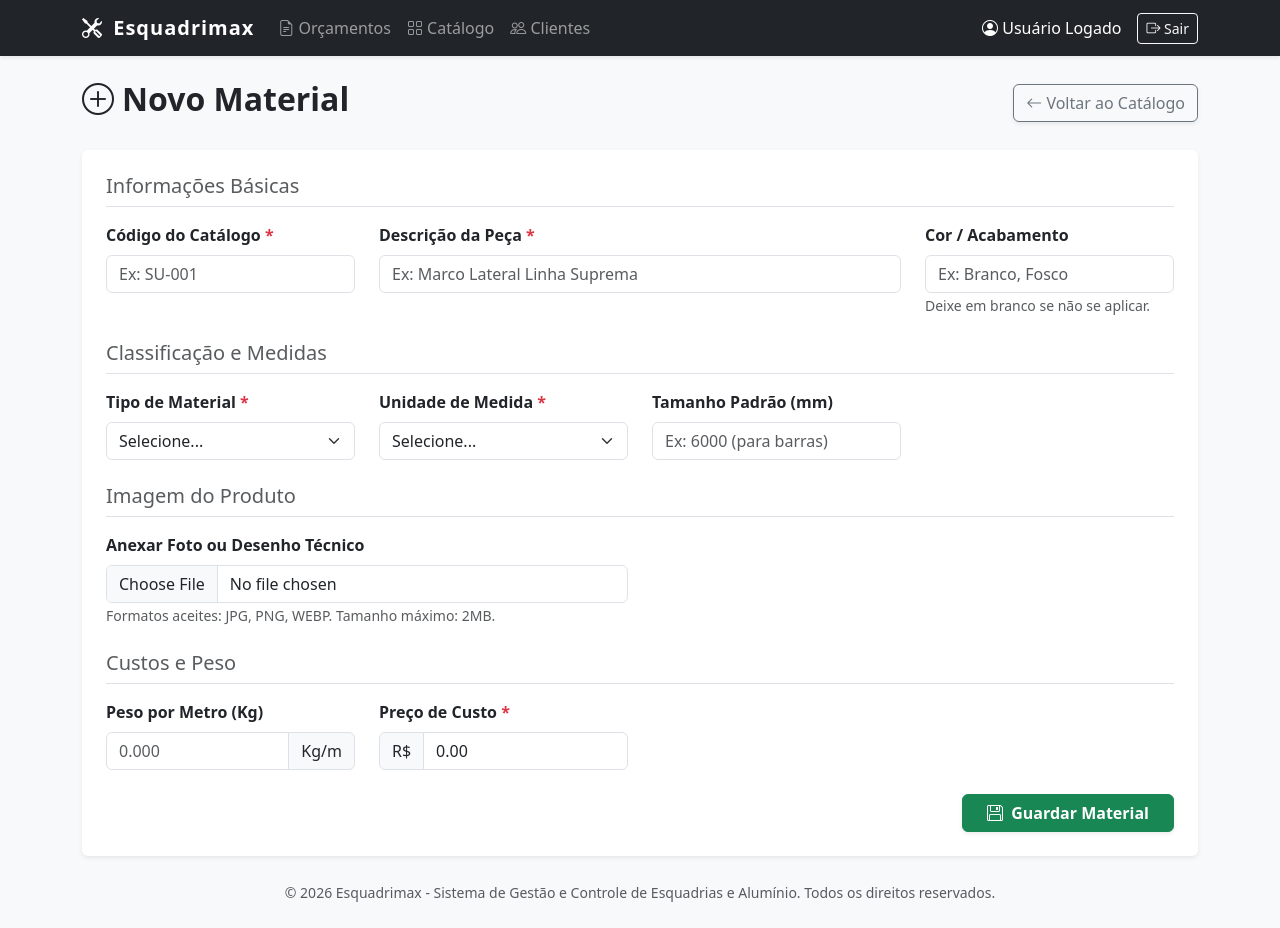
After one commit to heitorf100/tccDefinitivo, a Laravel app: page /materiais/create in a window 1280 px wide. The commit adds this page. Run offline with Laravel 12, Linux system fonts and the light colour scheme.

Commit message:
feat: implementa CRUD de Materiais do Catálogo com upload de imagens

```diff
--- /dev/null
+++ b/app/Http/Controllers/MaterialController.php
@@ -0,0 +1,85 @@
+<?php
+
+namespace App\Http\Controllers;
+
+use App\Models\Catalogo\Material;
+use App\Http\Requests\MaterialFormRequest;
+use Illuminate\Http\Request;
+
+class MaterialController extends Controller
+{
+    /**
+     * Display a listing of the resource.
+     */
+    public function index()
+    {
+        $materiais = Material::orderBy('descricao')->get();
+        return view('materiais.index', compact('materiais'));
+    }
+
+    /**
+     * Show the form for creating a new resource.
+     */
+    public function create()
+    {
+        return view('materiais.create');
+    }
+
+    /**
+     * Store a newly created resource in storage.
+     */
+    public function store(MaterialFormRequest $request)
+    {
+        // 1. Recebe os dados já validados (incluindo a verificação de 2MB)
+        $dados = $request->validated();
+
+        // 2. Verifica se a imagem foi enviada e se é válida
+        if ($request->hasFile('imagem') && $request->file('imagem')->isValid()) {
+            // Guarda o ficheiro na pasta 'storage/app/public/materiais'
+            $caminho = $request->imagem->store('materiais', 'public');
+            // Adiciona o caminho da imagem no array de dados a serem salvos
+            $dados['imagem'] = $caminho;
+        }
+
+        // 3. Salva no banco de dados
+        Material::create($dados);
+
+        return redirect()->to('/materiais')->with('sucesso', 'Material cadastrado com sucesso!');
+    }
+
+    /**
+     * Display the specified resource.
+     */
+    public function show(Material $material)
+    {
+        return view('materiais.show', compact('material'));
+    }
+
+    /**
+     * Show the form for editing the specified resource.
+     */
+    public function edit(Material $material)
+    {
+        return view('materiais.edit', compact('material'));
+    }
+
+    /**
+     * Update the specified resource in storage.
+     */
+    public function update(MaterialFormRequest $request, Material $material)
+    {
+        $material->update($request->validated());
+
+        return redirect()->to('/materiais')->with('sucesso', 'Material atualizado com sucesso!');
+    }
+
+    /**
+     * Remove the specified resource from storage.
+     */
+    public function destroy(Material $material)
+    {
+        $material->delete();
+
+        return redirect()->to('/materiais')->with('sucesso', 'Material removido com sucesso!');
+    }
+}
--- a/resources/views/layouts/app.blade.php
+++ b/resources/views/layouts/app.blade.php
@@ -3,7 +3,7 @@
 <head>
     <meta charset="UTF-8">
     <meta name="viewport" content="width=device-width, initial-scale=1.0">
-    <title>SGEA - Gestão de Esquadrias</title>
+    <title>Esquadrimax - Gestão de Esquadrias</title>
 
     <!-- CSS do Bootstrap 5 (Via CDN) -->
     <link href="https://cdn.jsdelivr.net/npm/bootstrap@5.3.2/dist/css/bootstrap.min.css" rel="stylesheet">
@@ -21,8 +21,8 @@
     <!-- Menu Superior (Navbar) -->
     <nav class="navbar navbar-expand-lg navbar-dark bg-dark mb-4 shadow-sm">
         <div class="container">
-            <a class="navbar-brand" href="/">
-                <i class="bi bi-tools"></i> SGEA
+            <a class="navbar-brand fw-bold text-white" href="/clientes">
+                <i class="bi bi-tools me-1"></i> Esquadrimax
             </a>
             <button class="navbar-toggler" type="button" data-bs-toggle="collapse" data-bs-target="#menuPrincipal">
                 <span class="navbar-toggler-icon"></span>
@@ -56,9 +56,8 @@
     </main>
 
     <!-- Rodapé -->
-    <footer class="text-center text-muted mt-5 pb-3">
-        <hr>
-        <small>&copy; {{ date('Y') }} SGEA - Sistema de Gestão e Controle de Corte de Alumínio. Todos os direitos reservados.</small>
+    <footer class="text-center text-muted py-4">
+        <small>&copy; 2026 Esquadrimax - Sistema de Gestão e Controle de Esquadrias e Alumínio. Todos os direitos reservados.</small>
     </footer>
 
     <!-- Scripts do Bootstrap (Necessário para menus dropdown e modais funcionarem) -->
--- /dev/null
+++ b/resources/views/materiais/create.blade.php
@@ -0,0 +1,124 @@
+@extends('layouts.app')
+
+@section('conteudo')
+<div class="d-flex justify-content-between align-items-center mb-4">
+    <h2 class="fw-bold"><i class="bi bi-plus-circle me-2"></i>Novo Material</h2>
+    <a href="/materiais" class="btn btn-outline-secondary shadow-sm">
+        <i class="bi bi-arrow-left"></i> Voltar ao Catálogo
+    </a>
+</div>
+
+<div class="card shadow-sm border-0">
+    <div class="card-body p-4">
+        <form action="/materiais" method="POST" enctype="multipart/form-data">
+            @csrf <!-- Token de segurança obrigatório do Laravel -->
+
+            <h5 class="text-muted mb-3 border-bottom pb-2">Informações Básicas</h5>
+            <div class="row mb-3">
+                <div class="col-md-3">
+                    <label for="codigo" class="form-label fw-bold">Código do Catálogo <span class="text-danger">*</span></label>
+                    <input type="text" class="form-control @error('codigo') is-invalid @enderror" id="codigo" name="codigo" value="{{ old('codigo') }}" placeholder="Ex: SU-001" required>
+                    @error('codigo')
+                        <div class="invalid-feedback">{{ $message }}</div>
+                    @enderror
+                </div>
+                <div class="col-md-6">
+                    <label for="descricao" class="form-label fw-bold">Descrição da Peça <span class="text-danger">*</span></label>
+                    <input type="text" class="form-control @error('descricao') is-invalid @enderror" id="descricao" name="descricao" value="{{ old('descricao') }}" placeholder="Ex: Marco Lateral Linha Suprema" required>
+                    @error('descricao')
+                        <div class="invalid-feedback">{{ $message }}</div>
+                    @enderror
+                </div>
+                <div class="col-md-3">
+                    <label for="cor" class="form-label fw-bold">Cor / Acabamento</label>
+                    <input type="text" class="form-control @error('cor') is-invalid @enderror" id="cor" name="cor" value="{{ old('cor') }}" placeholder="Ex: Branco, Fosco">
+                    <small class="text-muted">Deixe em branco se não se aplicar.</small>
+                    @error('cor')
+                        <div class="invalid-feedback">{{ $message }}</div>
+                    @enderror
+                </div>
+            </div>
+
+            <h5 class="text-muted mt-4 mb-3 border-bottom pb-2">Classificação e Medidas</h5>
+            <div class="row mb-4">
+                <div class="col-md-3">
+                    <label for="tipo" class="form-label fw-bold">Tipo de Material <span class="text-danger">*</span></label>
+                    <select class="form-select @error('tipo') is-invalid @enderror" id="tipo" name="tipo" required>
+                        <option value="">Selecione...</option>
+                        <option value="Perfil" {{ old('tipo') == 'Perfil' ? 'selected' : '' }}>Perfil de Alumínio</option>
+                        <option value="Vidro" {{ old('tipo') == 'Vidro' ? 'selected' : '' }}>Vidro</option>
+                        <option value="Acessório" {{ old('tipo') == 'Acessório' ? 'selected' : '' }}>Acessório / Componente</option>
+                        <option value="Diversos" {{ old('tipo') == 'Diversos' ? 'selected' : '' }}>Diversos</option>
+                    </select>
+                    @error('tipo')
+                        <div class="invalid-feedback">{{ $message }}</div>
+                    @enderror
+                </div>
+                <div class="col-md-3">
+                    <label for="unidade_medida" class="form-label fw-bold">Unidade de Medida <span class="text-danger">*</span></label>
+                    <select class="form-select @error('unidade_medida') is-invalid @enderror" id="unidade_medida" name="unidade_medida" required>
+                        <option value="">Selecione...</option>
+                        <option value="Barra" {{ old('unidade_medida') == 'Barra' ? 'selected' : '' }}>Barra</option>
+                        <option value="Metro" {{ old('unidade_medida') == 'Metro' ? 'selected' : '' }}>Metro Linear</option>
+                        <option value="M2" {{ old('unidade_medida') == 'M2' ? 'selected' : '' }}>Metro Quadrado (M²)</option>
+                        <option value="Unidade" {{ old('unidade_medida') == 'Unidade' ? 'selected' : '' }}>Unidade (Peça)</option>
+                    </select>
+                    @error('unidade_medida')
+                        <div class="invalid-feedback">{{ $message }}</div>
+                    @enderror
+                </div>
+                <div class="col-md-3">
+                    <label for="tamanho_padrao_mm" class="form-label fw-bold">Tamanho Padrão (mm)</label>
+                    <input type="number" class="form-control @error('tamanho_padrao_mm') is-invalid @enderror" id="tamanho_padrao_mm" name="tamanho_padrao_mm" value="{{ old('tamanho_padrao_mm') }}" placeholder="Ex: 6000 (para barras)">
+                    @error('tamanho_padrao_mm')
+                        <div class="invalid-feedback">{{ $message }}</div>
+                    @enderror
+                </div>
+            </div>
+
+            <h5 class="text-muted mt-4 mb-3 border-bottom pb-2">Imagem do Produto</h5>
+                <div class="row mb-4">
+                    <div class="col-md-6">
+                        <label for="imagem" class="form-label fw-bold">Anexar Foto ou Desenho Técnico</label>
+                        <input type="file" class="form-control @error('imagem') is-invalid @enderror" id="imagem" name="imagem" accept="image/jpeg, image/png, image/webp">
+                        <small class="text-muted">Formatos aceites: JPG, PNG, WEBP. Tamanho máximo: 2MB.</small>
+                        @error('imagem')
+                            <div class="invalid-feedback d-block">{{ $message }}</div>
+                        @enderror
+                    </div>
+            </div>
+
+
+            <h5 class="text-muted mt-4 mb-3 border-bottom pb-2">Custos e Peso</h5>
+            <div class="row mb-4">
+                <div class="col-md-3">
+                    <label for="peso_por_metro" class="form-label fw-bold">Peso por Metro (Kg)</label>
+                    <div class="input-group">
+                        <input type="number" step="0.001" min="0" class="form-control @error('peso_por_metro') is-invalid @enderror" id="peso_por_metro" name="peso_por_metro" value="{{ old('peso_por_metro') }}" placeholder="0.000">
+                        <span class="input-group-text">Kg/m</span>
+                    </div>
+                    @error('peso_por_metro')
+                        <div class="invalid-feedback d-block">{{ $message }}</div>
+                    @enderror
+                </div>
+                <div class="col-md-3">
+                    <label for="preco_custo" class="form-label fw-bold">Preço de Custo <span class="text-danger">*</span></label>
+                    <div class="input-group">
+                        <span class="input-group-text">R$</span>
+                        <input type="number" step="0.01" min="0" class="form-control @error('preco_custo') is-invalid @enderror" id="preco_custo" name="preco_custo" value="{{ old('preco_custo', '0.00') }}" required>
+                    </div>
+                    @error('preco_custo')
+                        <div class="invalid-feedback d-block">{{ $message }}</div>
+                    @enderror
+                </div>
+            </div>
+
+            <div class="d-flex justify-content-end mt-4">
+                <button type="submit" class="btn btn-success fw-bold px-4 shadow-sm">
+                    <i class="bi bi-floppy me-1"></i> Guardar Material
+                </button>
+            </div>
+        </form>
+    </div>
+</div>
+@endsection
--- a/resources/views/welcome.blade.php
+++ b/resources/views/welcome.blade.php
@@ -34,7 +34,7 @@
                 </div>
                 <h4 class="card-title fw-bold">Catálogo</h4>
                 <p class="card-text text-muted mb-4">Cadastre tipologias, portas, janelas e gerencie os modelos da fábrica.</p>
-                <a href="/tipologias" class="btn btn-success w-100 rounded-pill fw-semibold">Gerenciar Esquadrias</a>
+                <a href="/materiais" class="btn btn-success w-100 rounded-pill fw-semibold">Gerenciar Materiais</a>
             </div>
         </div>
     </div>
--- a/routes/web.php
+++ b/routes/web.php
@@ -9,6 +9,8 @@ use App\Http\Controllers\AuthController;
 use App\Http\Controllers\TipologiaController;
 use App\Http\Controllers\OrcamentoController;
 use App\Http\Controllers\ItemProjetoController;
+
+use App\Http\Controllers\MaterialController;
 
 Route::get('/', function () {return view('welcome');});
 
@@ -41,6 +43,7 @@ Route::post('/tipologias', [TipologiaController::class, 'store']);
 Route::get('/tipologias/{id}', [TipologiaController::class, 'show']);
 Route::put('/tipologias/{id}', [TipologiaController::class, 'update']);
 Route::delete('/tipologias/{id}', [TipologiaController::class, 'destroy']);
+Route::resource('materiais', MaterialController::class);
 
 // Módulo de Orçamentos (CRUD Completo)
 Route::get('/orcamentos', [OrcamentoController::class, 'index']);
```
Also changed, not shown: app/Http/Requests/MaterialFormRequest.php (added, +53 -0 lines), app/Models/Catalogo/Material.php (added, +24 -0 lines), resources/views/materiais/index.blade.php (added, +89 -0 lines), database/migrations/2026_11_03_194117_create_materials_table.php (added).
